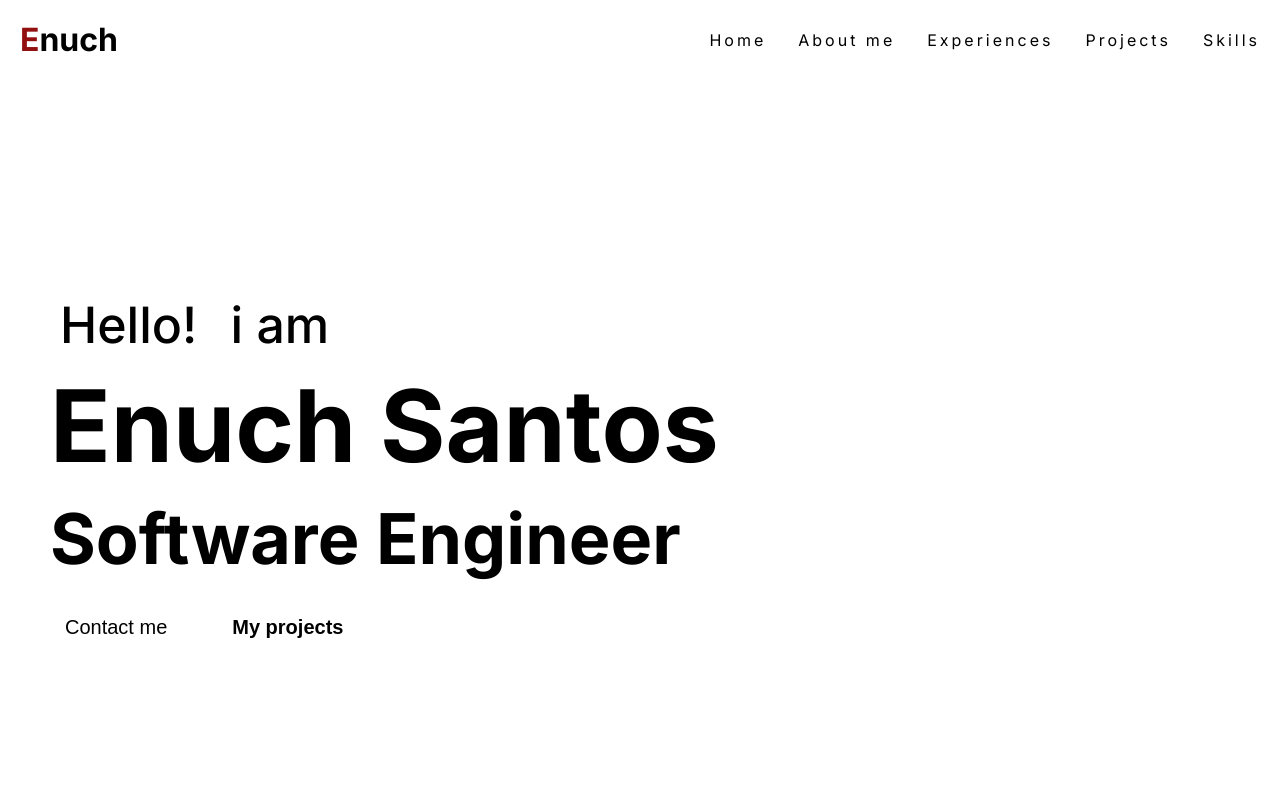
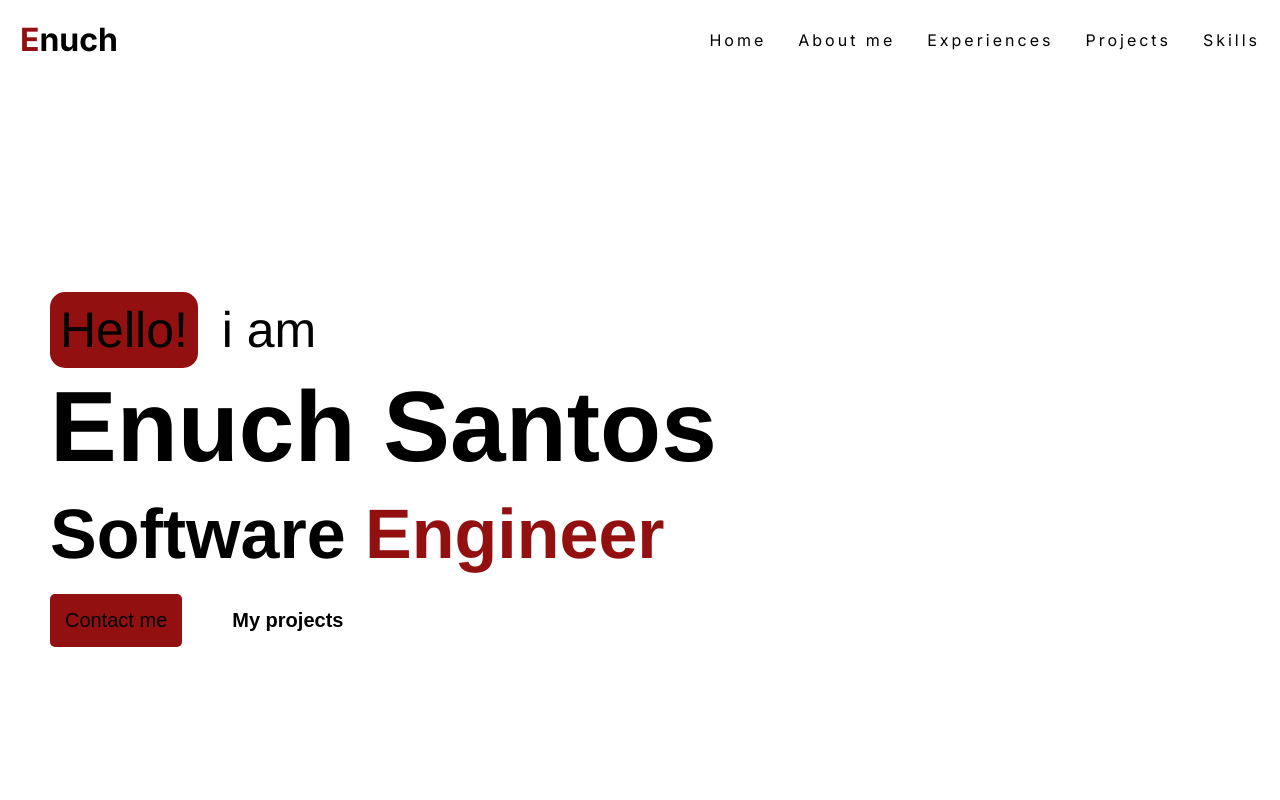
Before and after one commit to enuchsa/enuch-portfolio, a Next.js app: page / in a window 1280 px wide. Shown: the top 800 px of the page. Built offline with nearby package versions, Linux system fonts and the light colour scheme.

Commit message:
home responsive

```diff
--- a/src/app/components/home/home.css
+++ b/src/app/components/home/home.css
@@ -1,3 +1,4 @@
+/* GENERAL */
 #home {
     width: 100vw;
     height: 100vh;
@@ -6,52 +7,60 @@
     justify-content: space-between;
 }
 
-.home-section {
+/* CONTAINER */
+.container {
     margin-left: 40px;
 }
 
-.home-section .home-text {
+/* PRESENTATION */
+.container .presentation {
     font-weight: 500;
     color: var(--dark-black);
 }
 
-.home-section .home-text .hello {
-    font-size: 50px;
+.container .presentation p {
+    font-family: 'Franklin Gothic Medium', 'Arial Narrow', Arial, sans-serif;
 }
 
-.home-section .home-text .span {
-    padding: 10px;
-    margin: 10px;
-    border-radius: 15px;
-    background-color: var(--red-wine);
+.container .presentation span {
+    color: var(--secondary-color);
 }
 
-.home-section .home-text .name {
-    font-size: 100px;
-    font-weight: bolder;
-    margin: 10px;
+.container .presentation .saudation {
+    font-size: 3.125rem;
 }
 
-.home-section .home-text .function {
+.container .presentation .border {
+    padding: 0.625rem;
+    margin: 0.625rem;
+    border-radius: 15px;
+    background-color: var(--secondary-color);
+    color: var(--primary-color);
+}
+
+.container .presentation .name {
+    font-size: 6.25rem;
+    font-weight: bolder;
+    margin: 0.625rem;
+}
+
+.container .presentation .job {
     font-size: 70px;
     font-weight: bolder;
-    margin: 10px;
+    margin: 0.625rem;
 }
 
-.home-section .home-text .function .speciality {
-    color: var(--red-wine);
-}
-
-.home-section .buttons {
+/* BUTTONS */
+.container .buttons {
     display: flex;
 }
 
-.home-section .buttons .contact{
+.container .buttons .contact{
     padding: 15px;
     margin: 10px;
 
-    color: var(--dark-black);
-    background-color: var(--red-wine);
+    color: var(--primary-color);
+    background-color: var(--secondary-color);
     border: none;
     border-radius: 5px;
 
@@ -61,14 +70,14 @@
     font-weight: 500;
 }
 
-.home-section .buttons .contact:hover {
+.container .buttons .contact:hover {
     padding: 15px;
     margin-left: 30px;
     font-size: 15px;
     transition: 0.5s;
 }
 
-.home-section .buttons .projects {
+.container .buttons .projects {
     border: none;
     cursor: pointer;
 
@@ -80,8 +89,44 @@
     margin-left: 40px;
 }
 
-.home-section .buttons .projects:hover {
+.container .buttons .projects:hover {
     font-size: 30px;
     color: var(--red-wine);
     transition: 0.5s;
 }
+
+@media (max-width: 900px) {
+    #home {
+        justify-content: center;
+        align-items: center;
+    }
+
+    .container {
+        margin-left: 0;
+    }
+
+    .container .presentation {
+        text-align: center;
+    }
+
+    .container .presentation .saudation {
+        font-size: 1.125rem;
+    }
+
+    .container .presentation .name {
+        font-size: 3.25rem;
+    }
+
+    .container .presentation .job {
+        font-size: 2.375rem;
+    }
+
+    .container .buttons {
+        display: flex;
+        flex-direction: column;
+    }
+
+    .container .buttons .projects {
+        margin: 0;
+    }
+}
--- a/src/app/components/home/home.tsx
+++ b/src/app/components/home/home.tsx
@@ -3,13 +3,15 @@ import "./home.css";
 export default function Home() {
   return (
     <section id="home">
-      <section className="home-section">
-        <section className="home-text">
-          <p className="hello">
-            <span className="span">Hello!</span> i am
+      <section className="container">
+        <section className="presentation">
+          <p className="saudation">
+            <span className="border">Hello!</span> i am
           </p>
           <p className="name">Enuch Santos</p>
-          <p className="function">Software <span className="speciality">Engineer</span></p>
+          <p className="job">
+            Software <span>Engineer</span>
+          </p>
         </section>
         <section className="buttons">
           <button className="contact">Contact me</button>
```
